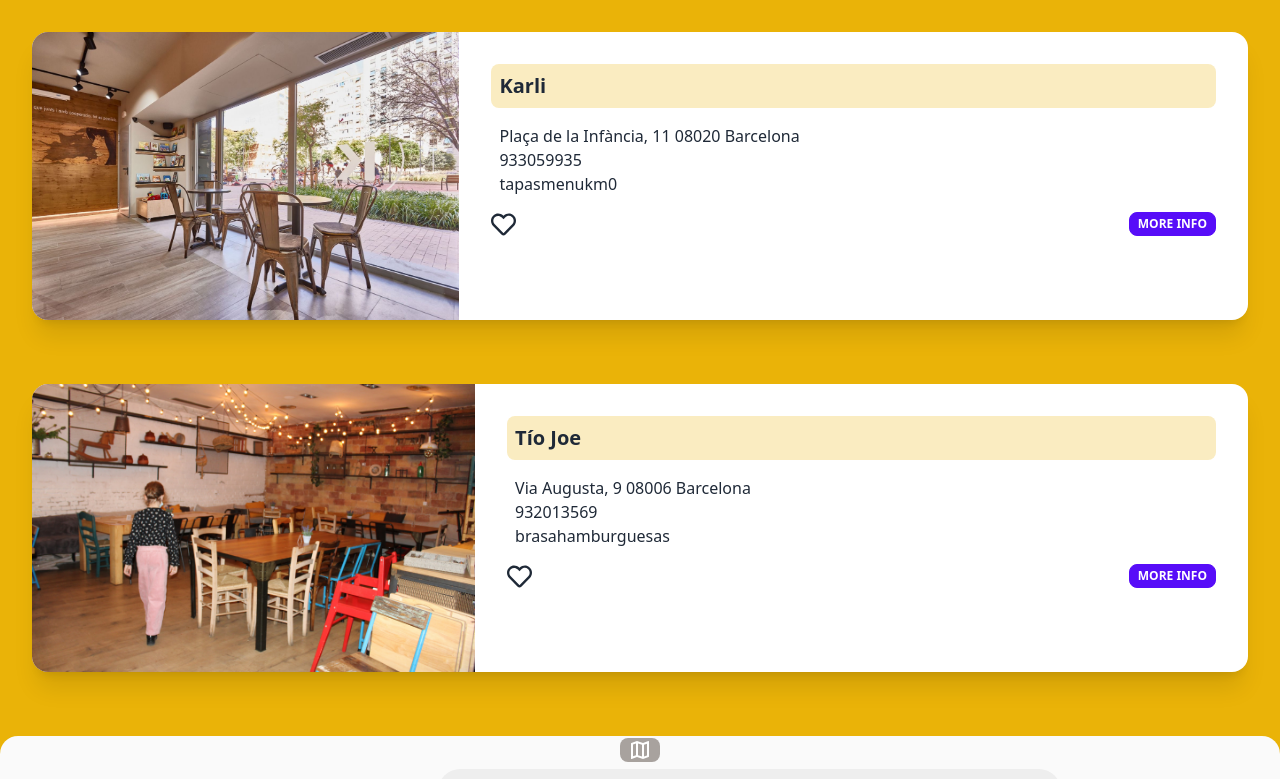
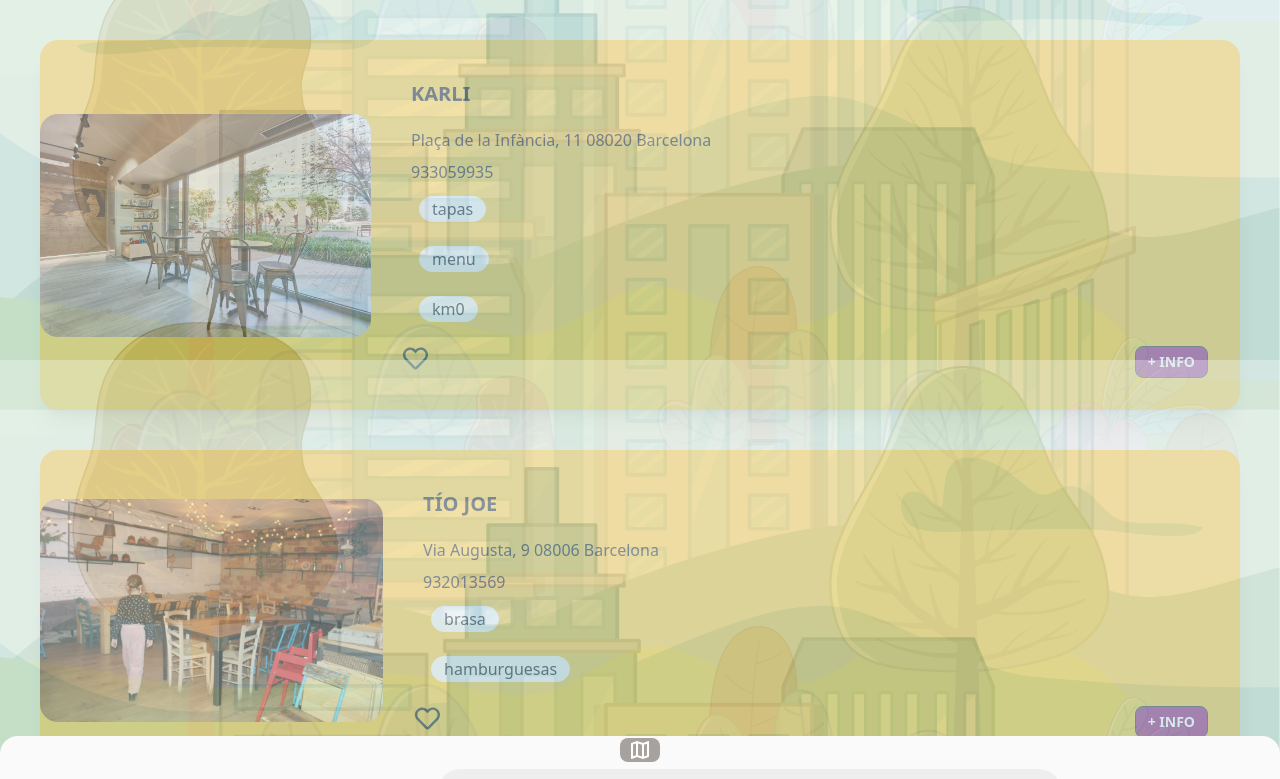
Before and after one commit to missvader/WITH_KIDS, a React (Vite) app: page /restaurants in a window 1280 px wide. Shown: the top 779 px of the page. Built offline with nearby package versions, Linux system fonts and the light colour scheme; no server answers.

Commit message:
restaurants layout

```diff
--- a/src/components/Preloader.jsx
+++ b/src/components/Preloader.jsx
@@ -6,7 +6,7 @@ import Background from "../assets/backgroundApp.png"
 const Preloader = () => {
   return (
    <div className=" flex flex-col static w-screen h-full" id="">
-      <img src={Background} alt="background" className="bg-image w-screen absolute bottom-0 opacity-50"/>
+      <img src={Background} alt="background" className="bg-image w-screen absolute bottom-0 opacity-70"/>
       <div className="mx-14 mt-12">
         <p className="text-center text-xl  text-azul uppercase mx-8 font-normal">Disfruta de la ciudad con tus hijos</p>
       </div>
--- a/src/components/Restaurant.jsx
+++ b/src/components/Restaurant.jsx
@@ -3,6 +3,7 @@ import { arrayUnion, doc, updateDoc } from 'firebase/firestore'
 import { FaHeart, FaRegHeart} from 'react-icons/fa';
 import { AuthContext } from "../contexts/AuthProvider";
 import { db } from "../firebase/firebase";
+import Background from "../assets/backgroundApp.png"
 
 const Restaurant = ({name, address, web, phone, tags, image,id}) => {
   const [like, setLike] = useState(false)
@@ -26,35 +27,52 @@ const Restaurant = ({name, address, web, phone, tags, image,id}) => {
     }
   }
   return (
-    <div className="mx-auto bg-amarillo p-8 ">
-    <div className="card lg:card-side bg-base-100 shadow-xl">
+    <div className="container w-full mb-4 container-cards relative">
+      <img src={Background} alt="background" className="bg-image absolute bottom-0 opacity-30"/>
+
+    <div className="card lg:card-side bg-amarilloCard shadow-xl m-10 rounded ">
       <figure>
         <img
           src={image}
           alt="restaurant  image"
-          className="w-full h-72"
+          className="w-full h-[223px] rounded"
         />
         </figure>
       <div className="card-body">
-        <div className="card-title bg-amarillo/25 rounded-lg p-2">
-          <h2 className="">{name}</h2>
+        <div className="card-title  rounded-lg p-2">
+          <h2 className="uppercase font-sans font-semibold">{name}</h2>
         </div>
-        <div className="p-2">
-          <p>{address}</p>
-          <p>{phone}</p>
-          <p>{tags}</p>
+        <div className="px-2 pb-2 font-sans font-medium">
+          <p className="py-1 ">{address}</p>
+          <p className="py-1">{phone}</p>
+          <div className="grid gap-2">
+          {
+              tags?.map((tag, index)=> {
+                return (
+                  <div key={index}  >
+                    <div className="badge badge-lg p-3 badge-ghost m-2">{tag}</div>
+
+
+                  </div>
+                )
+              })
+
+
+              }
+          </div>
         </div>
+
         <div className="card-actions flex justify-between">
           <button className="  " onClick={addFavoriteRest}>
             {like ?
               <FaHeart color="red" size="25px"/> :
-              <FaRegHeart size="25px"/>
+              <FaRegHeart size="25px" />
             }
           </button>
           <button
-          className="btn btn-primary btn-xs"
+          className="btn bg-lila btn-sm"
           onClick={() => window.open(web, '_blank')}
-          >More Info</button>
+          >+ INFO</button>
         </div>
       </div>
     </div>
--- a/src/pages/Restaurants.jsx
+++ b/src/pages/Restaurants.jsx
@@ -2,6 +2,7 @@ import React from "react";
 import {useContext , useState, useEffect} from "react";
 import { DataContext } from "../contexts/DataContext";
 import Restaurant from "../components/Restaurant";
+import Background from "../assets/backgroundApp.png"
 import "../App.css"
 
 const Restaurants = () => {
@@ -10,7 +11,9 @@ const Restaurants = () => {
 
   return (
     <div className="container h-6/7">
-            <div className=" ">
+
+        <div className="">
+
             {
               dataRest?.map((item, index)=> (
                 <Restaurant
--- a/src/pages/Signup.jsx
+++ b/src/pages/Signup.jsx
@@ -49,7 +49,7 @@ export default function Signup(){
             </h2>
             <p className="mt-1 text-center text-sm font-normal ">
               ¿Ya estás registrad@?
-            <NavLink to="/login" className="font-medium text-purple-600 hover:text-purple-800 hover:text-lg">
+            <NavLink to="/login" className="font-medium text-lila hover:text-purple-800 hover:text-lg">
               &nbsp;Login
             </NavLink>
             </p>
--- a/tailwind.config.cjs
+++ b/tailwind.config.cjs
@@ -13,7 +13,8 @@ module.exports = {
       'azul' : '#6986F6' ,
       'verde' : '#24CE81' ,
       'blanco' : '#fafafa',
-      'dorado' : '#f5BA41'
+      'dorado' : '#f5BA41',
+      'amarilloCard':'#EEC64F'
     },
     borderRadius: {
       'none': '0',
```
Also changed, not shown: src/App.css (+0 -14 lines).
